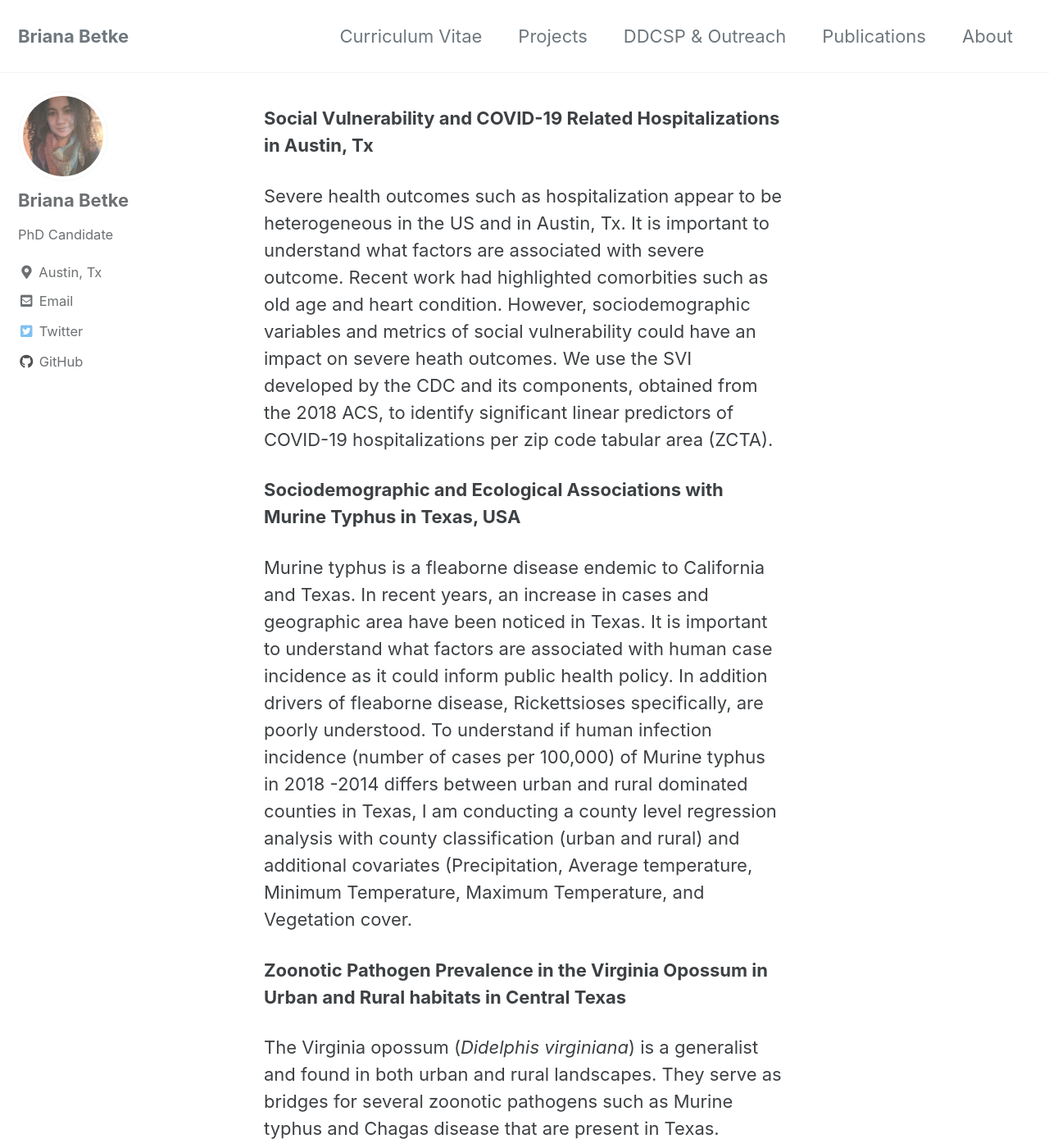
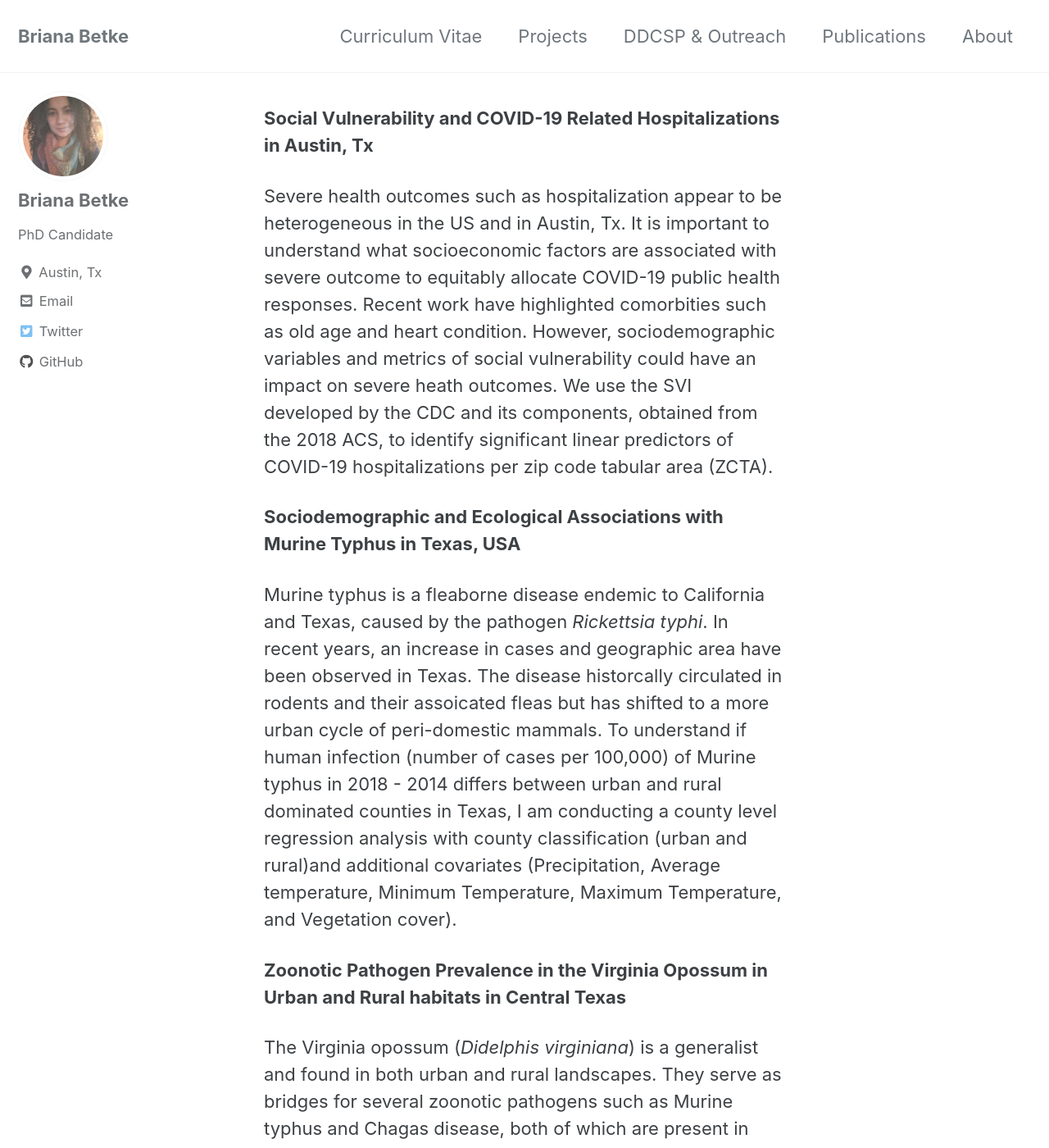
Before and after one commit to babetke/babetke.github.io, a Jekyll site: the page built from _pages/projects.md, in a window 1280 px wide and 1400 px high. Shown: the whole window at 82% size. Built offline with Jekyll 4.4.1, drawn with Linux system fonts in a browser that asks for light colours; cached includes are drawn as plain includes; some of the changed text lies outside the part shown.

Commit message:
Update projects.md

```diff
--- a/_pages/projects.md
+++ b/_pages/projects.md
@@ -5,12 +5,12 @@
 
 **Social Vulnerability and COVID-19 Related Hospitalizations in Austin, Tx**
 
-Severe health outcomes such as hospitalization appear to be heterogeneous in the US and in Austin, Tx. It is important to understand what factors are associated with severe outcome. Recent work had highlighted comorbities such as old age and heart condition. However, sociodemographic variables and metrics of social vulnerability could have an impact on severe heath outcomes. We use the SVI developed by the CDC and its components, obtained from the 2018 ACS, to identify significant linear predictors of COVID-19 hospitalizations per zip code tabular area (ZCTA).
+Severe health outcomes such as hospitalization appear to be heterogeneous in the US and in Austin, Tx. It is important to understand what socioeconomic factors are associated with severe outcome to equitably allocate COVID-19 public health responses. Recent work have highlighted comorbities such as old age and heart condition. However, sociodemographic variables and metrics of social vulnerability could have an impact on severe heath outcomes. We use the SVI developed by the CDC and its components, obtained from the 2018 ACS, to identify significant linear predictors of COVID-19 hospitalizations per zip code tabular area (ZCTA).
 
 **Sociodemographic and Ecological Associations with Murine Typhus in Texas, USA**
 
-Murine typhus is a fleaborne disease endemic to California and Texas. In recent years, an increase in cases and geographic area have been noticed in Texas. It is important to understand what factors are associated with human case incidence as it could inform public health policy. In addition drivers of fleaborne disease, Rickettsioses specifically, are poorly understood. To understand if human infection incidence (number of cases per 100,000) of Murine typhus in 2018 -2014 differs between urban and rural dominated counties in Texas, I am conducting a county level regression analysis with county classification (urban and rural) and additional covariates (Precipitation, Average temperature, Minimum Temperature, Maximum Temperature, and Vegetation cover.
+Murine typhus is a fleaborne disease endemic to California and Texas, caused by the pathogen *Rickettsia typhi*. In recent years, an increase in cases and geographic area have been observed in Texas. The disease historcally circulated in rodents and their assoicated fleas but has shifted to a more urban cycle of peri-domestic mammals. To understand if human infection (number of cases per 100,000) of Murine typhus in 2018 - 2014 differs between urban and rural dominated counties in Texas, I am conducting a county level regression analysis with county classification (urban and rural)and additional covariates (Precipitation, Average temperature, Minimum Temperature, Maximum Temperature, and Vegetation cover).
 
 **Zoonotic Pathogen Prevalence in the Virginia Opossum in Urban and Rural habitats in Central Texas**
 
-The Virginia opossum (*Didelphis virginiana*) is a generalist and found in both urban and rural landscapes. They serve as bridges for several zoonotic pathogens such as Murine typhus and Chagas disease that are present in Texas. However, landscape and demographic associations of pathogen prevalence in urban adapted mammals, opossums especially, are not well understood. I am collecting blood and ectoparasites of opossums that are brought to Austin Wildlife Rescue starting the summer of 2021. The samples will be tested for presence of *Rickettsia typhi* and *Trypanosoma cruzi* using PCR and IFA techniques*.* Statistical analysis will be conducted to see if pathogen infection differs between urban and rural habitats as well as host demography.
+The Virginia opossum (*Didelphis virginiana*) is a generalist and found in both urban and rural landscapes. They serve as bridges for several zoonotic pathogens such as Murine typhus and Chagas disease, both of which are present in Texas. Landscape and demographic associations of pathogen prevalence in urban adapted mammals, opossums especially, are not well understood. To investigate, I am collecting blood and ectoparasites of opossums that are brought to Austin Wildlife Rescue starting the summer of 2021. The samples will be tested for presence of *Rickettsia typhi* and *Trypanosoma cruzi* using PCR and IFA techniques*.* Statistical analysis will be conducted to see if pathogen infection differs between urban and rural habitats as well as host demography.
```
